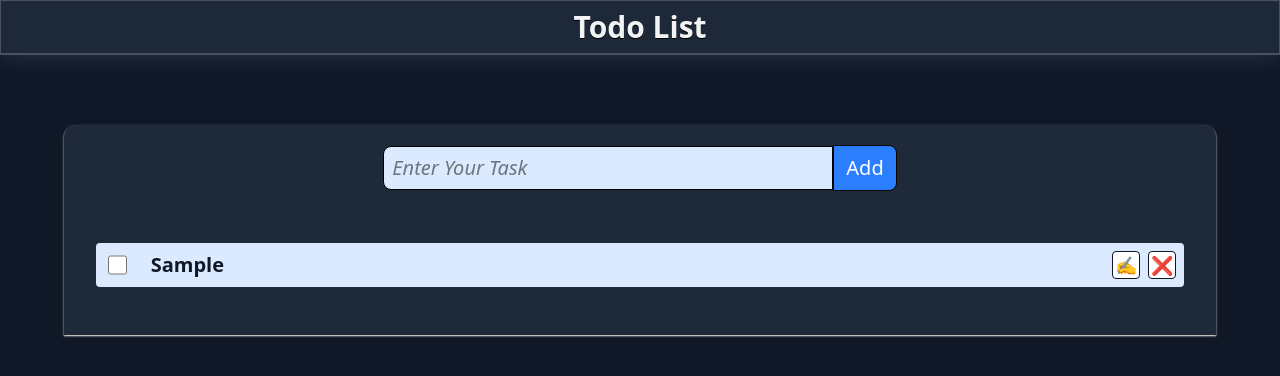
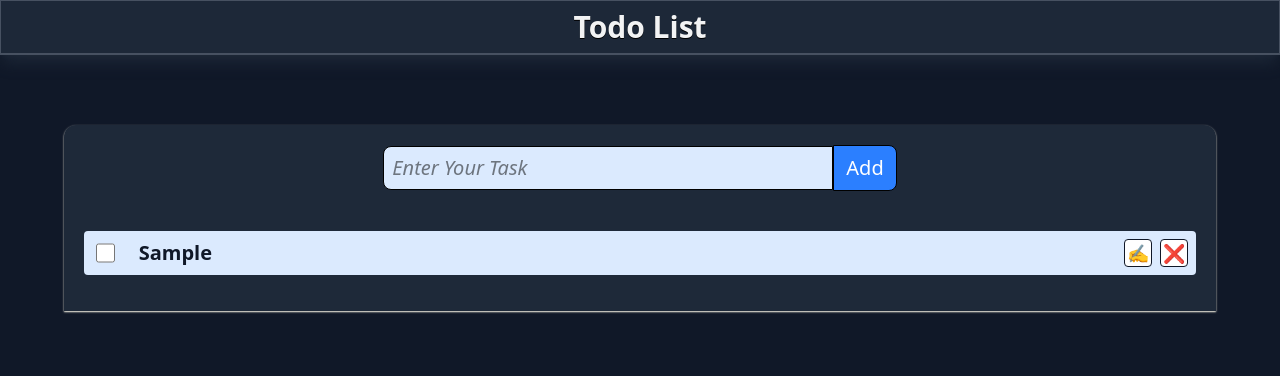
Before and after one commit to AkshatJain05/todo-with-react, a React (Vite) app: page / in a window 1280 px wide. Both pictures are taken after typing "Sample" into the empty fields and a click on the button "Add". Shown: the top 376 px of the page. Built offline with nearby package versions, Linux system fonts and the light colour scheme.

Commit message:
Update TodoList.jsx

```diff
--- a/src/component/TodoList.jsx
+++ b/src/component/TodoList.jsx
@@ -22,7 +22,7 @@ function TodoList({ todo }) {
 
   return (
     <>
-      <div className="h-auto w-full p-4 text-gray-900 transition-all duration-300 linear hover:shadow-lg hover:shadow-gray-600 rounded-lg mb-4">
+      <div className="h-auto w-full p-1 text-gray-900 transition-all duration-300 linear hover:shadow-lg hover:shadow-gray-600 rounded-lg mb-4">
         <div
           className={`flex flex-wrap gap-4 ${
             todo.completed ? "bg-green-300" : "bg-blue-100"
```
